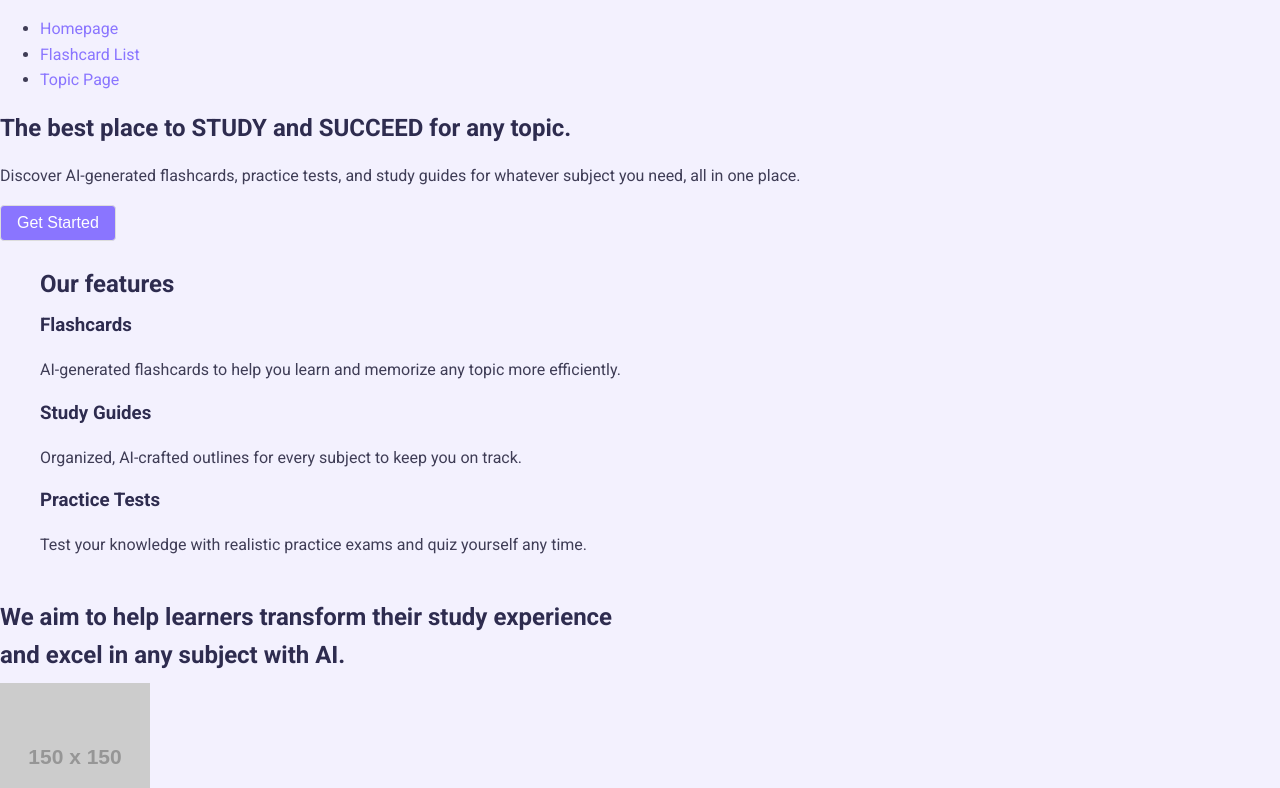
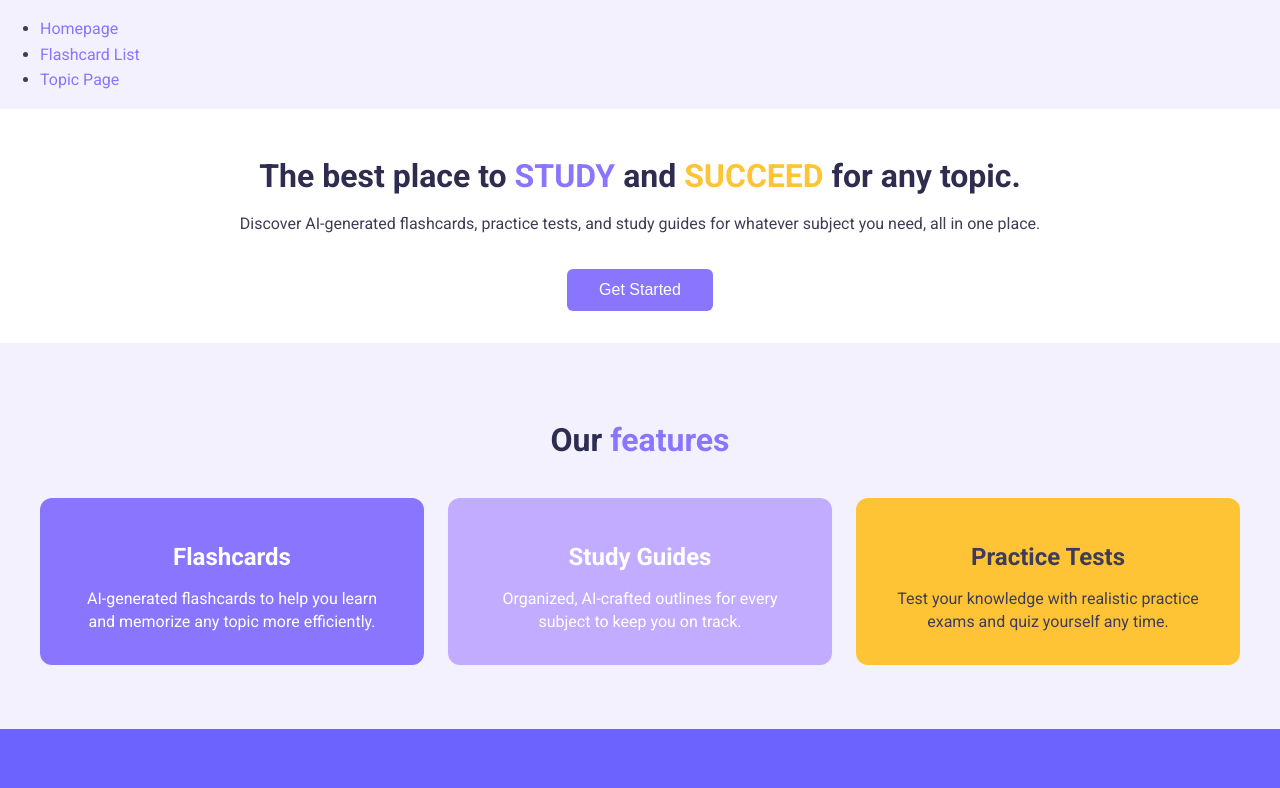
Before and after one commit to Lrev47/KnowledgeBaseforFlashcards, a React (Vite) app: page / in a window 1280 px wide. Shown: the top 788 px of the page. Built offline with nearby package versions, Linux system fonts and the light colour scheme.

Commit message:
add imports

```diff
--- a/src/style/index.css
+++ b/src/style/index.css
@@ -5,3 +5,7 @@
 @import url("./components/FlashcardListStyle.css");
 @import url("./components/TopicDetailStyle.css");
 @import url("./components/TopicListStyle.css");
+@import url("./components/hero.css");
+@import url("./components/FeaturesSection.css");
+@import url("./components/TestimonialsSection.css");
+@import url("./components/StudyTipsSection.css");
```
